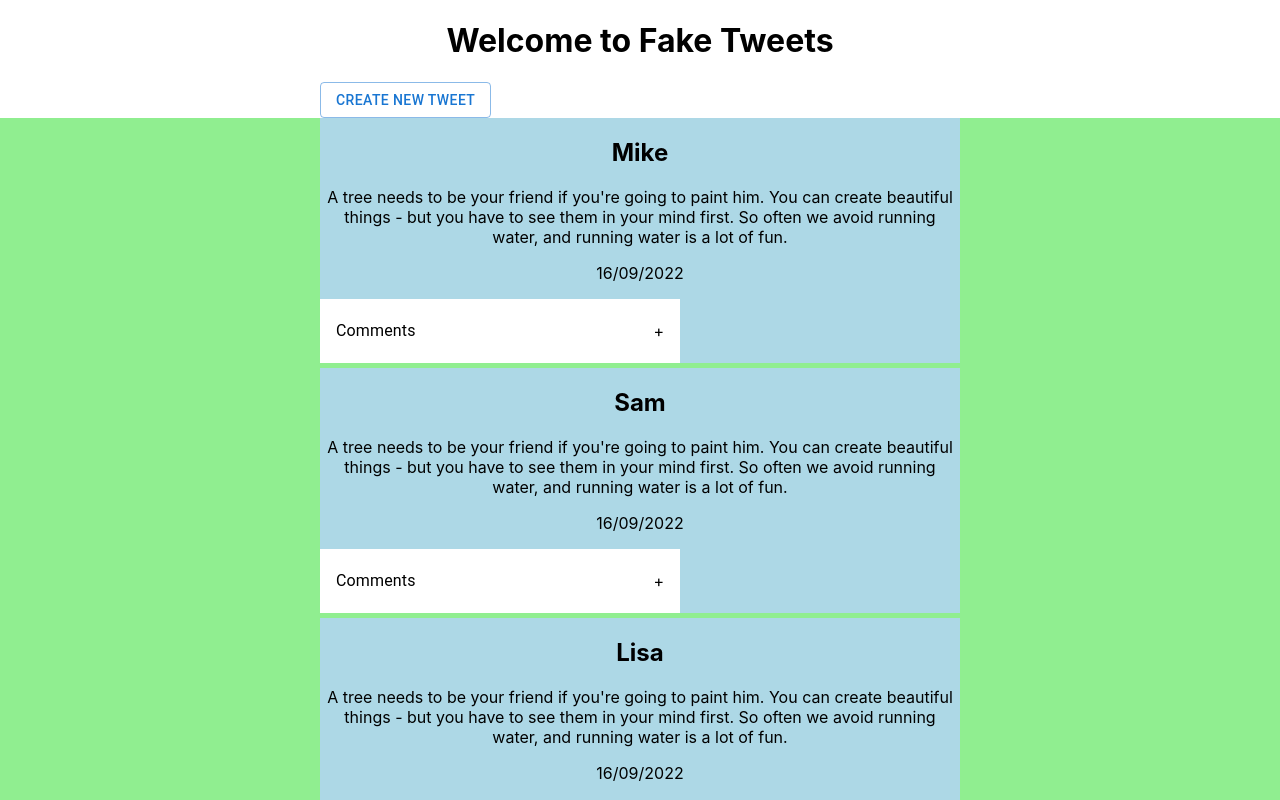
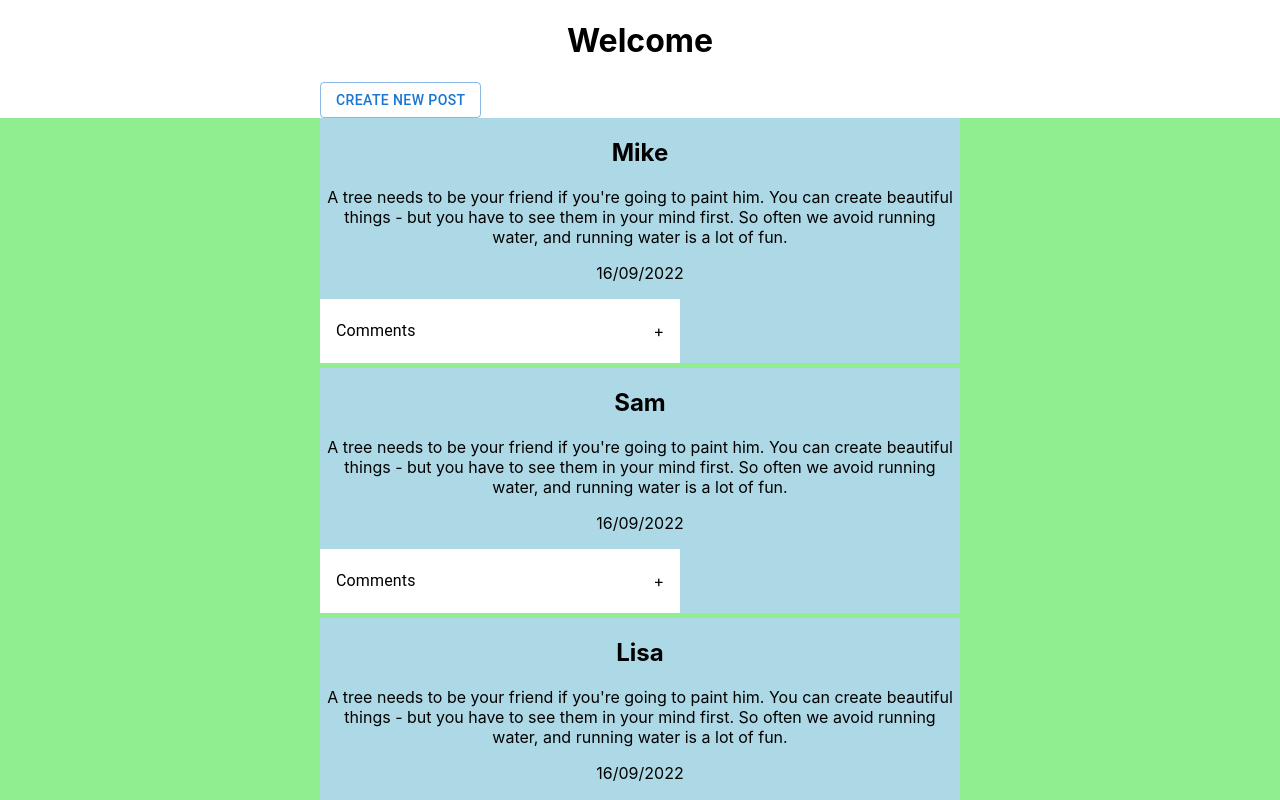
Before and after one commit to hamstercat007/fake-tweets, a React (Create React App) app: page / in a window 1280 px wide. Shown: the top 800 px of the page. Built offline with nearby package versions, Linux system fonts and the light colour scheme.

Commit message:
each post has id assigned as list.length + 1 so comment can be made specific to post

```diff
--- a/src/App.js
+++ b/src/App.js
@@ -19,10 +19,10 @@ function App() {
             );
         })
     );
-    console.log(list);
+    console.log(list.length);
     return (
         <div className='App'>
-            <NavBar setList={setList} />
+            <NavBar setList={setList} listLength={list.length} />
             <TweetCardList list={list} />
         </div>
     );
--- a/src/Components/NavBar.js
+++ b/src/Components/NavBar.js
@@ -1,6 +1,6 @@
 import TweetModal from './TweetModal.js';
 
-function NavBar({ setList }) {
+function NavBar({ setList, listLength }) {
     return (
         <div
             style={{
@@ -10,12 +10,12 @@ function NavBar({ setList }) {
             }}
             id='flex-container'
         >
-            <h1>Welcome to Fake Tweets</h1>
+            <h1>Welcome</h1>
             <div
                 style={{ textAlign: 'left', width: '50%' }}
                 id='tweet-modal-div'
             >
-                <TweetModal setList={setList} />
+                <TweetModal setList={setList} listLength={listLength} />
             </div>
         </div>
     );
--- a/src/Components/TweetModal.js
+++ b/src/Components/TweetModal.js
@@ -9,7 +9,7 @@ import DialogTitle from '@mui/material/DialogTitle';
 import { useState } from 'react';
 import TweetCard from './TweetCard';
 
-export default function TweetModal({ setList }) {
+export default function TweetModal({ setList, listLength }) {
     const [open, setOpen] = useState(false);
     const [name, setName] = useState('');
     const [tweet, setTweet] = useState('');
@@ -34,7 +34,8 @@ export default function TweetModal({ setList }) {
         setOpen(false);
         setList((prev) => [
             <TweetCard
-                key={tweet.id}
+                key={listLength + 1}
+                id={listLength + 1}
                 userName={name}
                 timeStamp={newDate}
                 comments={null}
@@ -52,7 +53,7 @@ export default function TweetModal({ setList }) {
     return (
         <div>
             <Button variant='outlined' onClick={handleClickOpen}>
-                Create New Tweet
+                Create New Post
             </Button>
             <Dialog open={open} onClose={handleClose}>
                 <DialogTitle>Tweet</DialogTitle>
```
